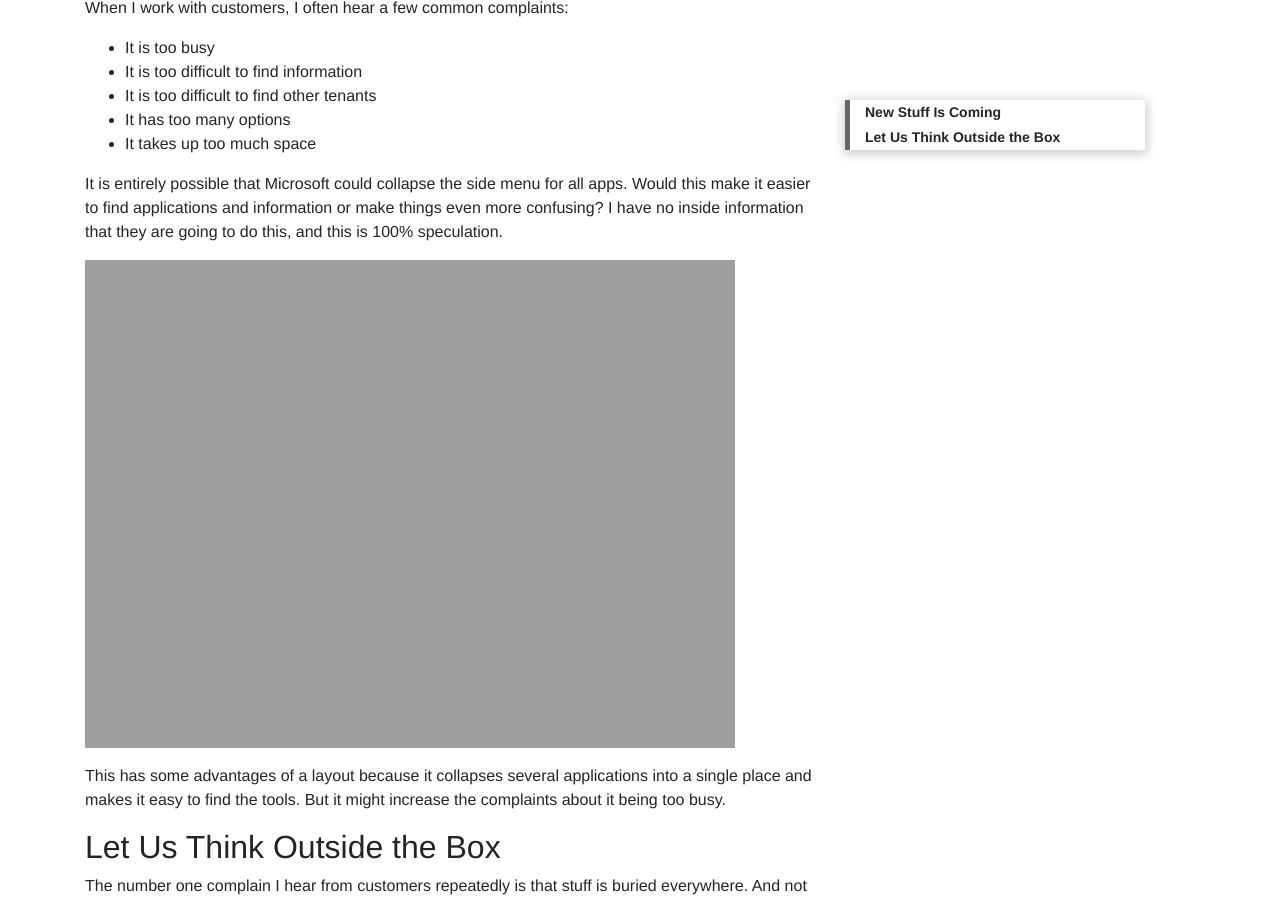
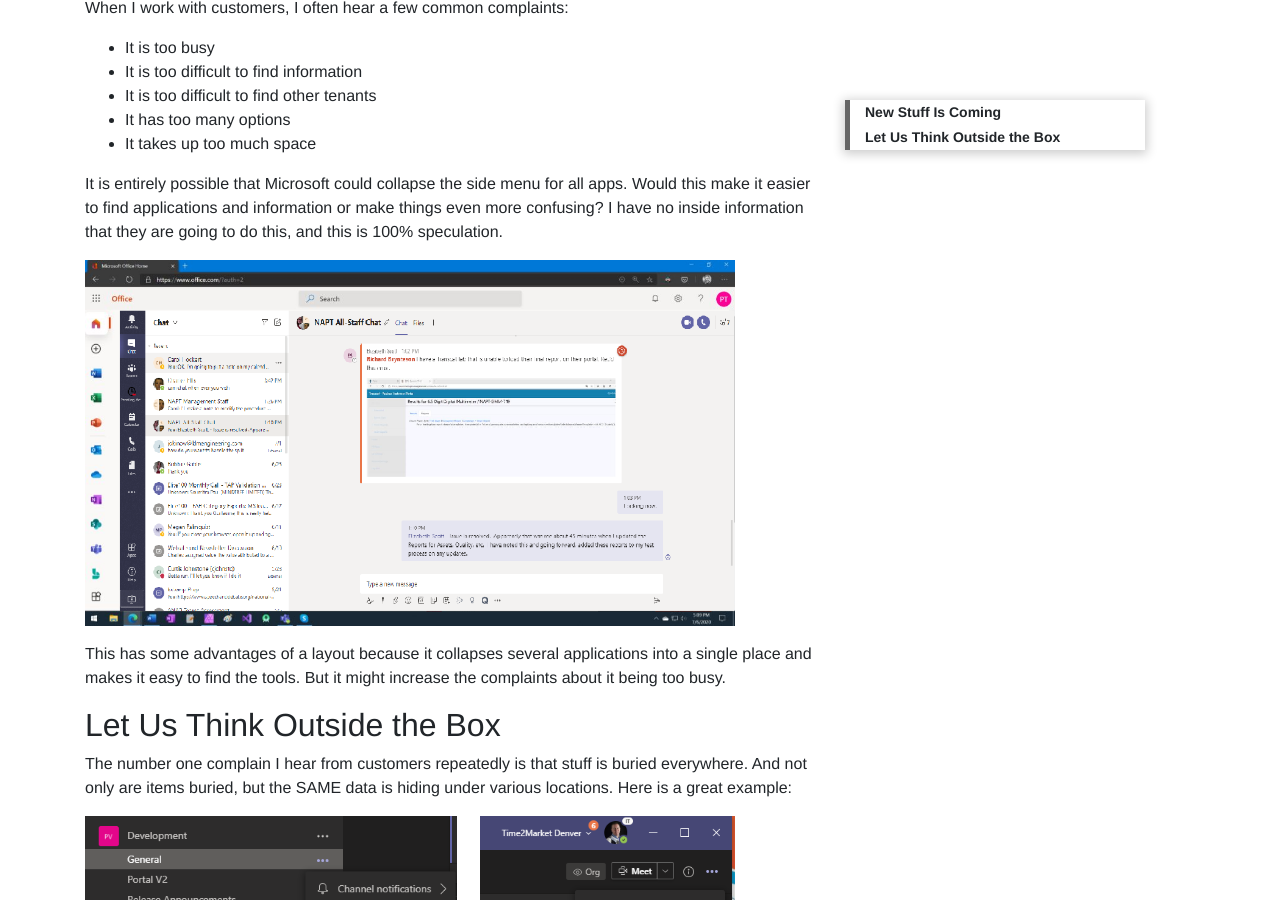
Before and after one commit to rbrynteson/theargylemvp, a Jekyll site: the page built from _posts/2020-07-06-thinking-about-ui.md, in a window 1280 px wide and 900 px high, scrolled down 1078 px. Built offline with Jekyll 4.4.1, drawn with Linux system fonts in a browser that asks for light colours; comment, search, counter and statistics services are not loaded; a style sheet for code colours, icons or effects is not loaded.

Commit message:
Update 2020-07-06-thinking-about-ui.md

```diff
--- a/_posts/2020-07-06-thinking-about-ui.md
+++ b/_posts/2020-07-06-thinking-about-ui.md
@@ -26,7 +26,7 @@ When I work with customers, I often hear a few common complaints:
 
 It is entirely possible that Microsoft could collapse the side menu for all apps.  Would this make it easier to find applications and information or make things even more confusing?  I have no inside information that they are going to do this, and this is 100% speculation.
 
-<img src="https://theargylemvp.com/assets/images/7.6.2020.pic.2.png" width="650" />
+<img src="https://theargylemvp.com/assets/images/07-06-2020-ui_2.png" width="650" />
 
 This has some advantages of a layout because it collapses several applications into a single place and makes it easy to find the tools.  But it might increase the complaints about it being too busy.
 
@@ -34,7 +34,7 @@ This has some advantages of a layout because it collapses several applications i
 
 The number one complain I hear from customers repeatedly is that stuff is buried everywhere.  And not only are items buried, but the SAME data is hiding under various locations.  Here is a great example:
 
-<img src="https://theargylemvp.com/assets/images/7.6.2020.pic.3.png" width="650" />
+<img src="https://theargylemvp.com/assets/images/07-06-2020-ui_3.png" width="650" />
 
 On the left side you will see the options you get when you click on the three dots (more menu) from the main navigation page.  Then in the upper right corner, there is another more menu and it has the same options – except this one has the Open SharePoint Option.
 
```
